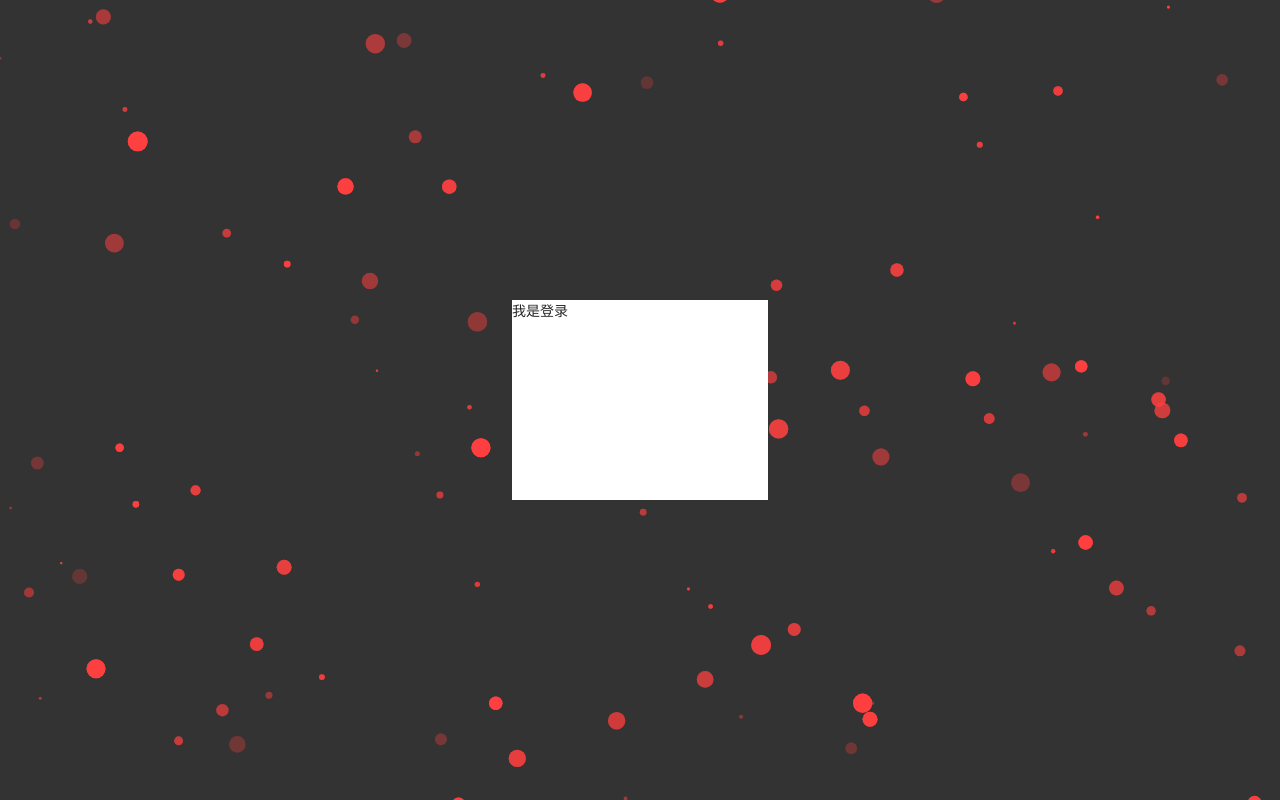
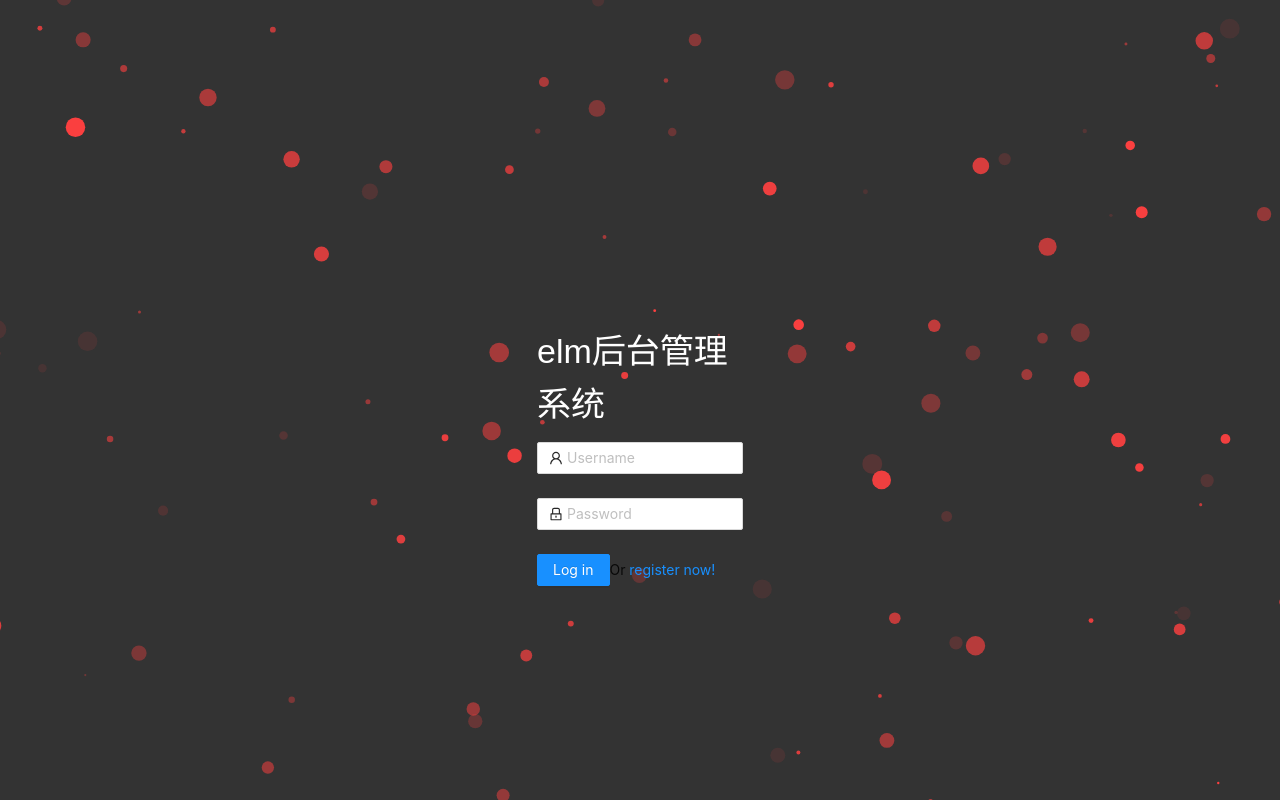
Before and after one commit to David19910306/elm-management, a React (Create React App) app: page /login in a window 1280 px wide. Built offline with nearby package versions, Linux system fonts and the light colour scheme.

Commit message:
登录界面开始，引入antd的less文件有问题

```diff
--- a/config-overrides.js
+++ b/config-overrides.js
@@ -5,7 +5,7 @@ module.exports = override(
   fixBabelImports('import', {
     libraryName: 'antd',
     libraryDirectory: 'es',
-    style: true
+    style: true,
   }),
   addLessLoader({
     lessOptions: {
--- a/package.json
+++ b/package.json
@@ -3,6 +3,7 @@
   "version": "0.1.0",
   "private": true,
   "dependencies": {
+    "@ant-design/icons": "^4.7.0",
     "@testing-library/jest-dom": "^5.16.3",
     "@testing-library/react": "^12.1.4",
     "@testing-library/user-event": "^13.5.0",
@@ -10,6 +11,7 @@
     "@types/node": "^16.11.26",
     "@types/react": "^17.0.43",
     "@types/react-dom": "^17.0.14",
+    "antd": "^4.19.5",
     "babel-plugin-import": "^1.13.3",
     "customize-cra": "^1.0.0",
     "less": "^4.1.2",
--- /dev/null
+++ b/src/App.scss
@@ -0,0 +1 @@
+@import '~antd/dist/antd.css';
--- a/src/App.tsx
+++ b/src/App.tsx
@@ -1,6 +1,8 @@
 import React, {Fragment} from 'react';
 import {Navigate, Route, Routes} from "react-router-dom";
 import Login from "./page/Login";
+
+// import './App.scss'
 
 function App() {
   return (
--- a/src/page/Login/index.scss
+++ b/src/page/Login/index.scss
@@ -7,5 +7,12 @@
   margin: auto;
   width: 20%;
   height: 25%;
-  background-color: #fff;
+  padding: 25px;
+
+  h2 {
+    fontSize: 34px;
+    color: #fff;
+    font-family: Microsoft Yahei, sans-serif;
+    margin-bottom: 10px;
+  }
 }
--- a/src/page/Login/index.tsx
+++ b/src/page/Login/index.tsx
@@ -2,13 +2,46 @@ import React from 'react';
 import Particles from "react-tsparticles";
 import params from "./particleOptions";
 import './index.scss'
+import {Button, Form, Input} from "antd";
+import {LockOutlined, UserOutlined} from "@ant-design/icons";
 
 export default function Login(): JSX.Element {
+
+  // 表单完成验证
+  function onFinish() {
+
+  }
 
   return (
     <div style={{backgroundColor: '#333', height: '100%', overflow: 'hidden'}}>
       <Particles id='login-particles' params={params}/>
-      <div className='login'>我是登录</div>
+      <div className='login'>
+        <h2 style={{fontSize: '34px', color: '#fff'}}>elm后台管理系统</h2>
+        <Form name='normal_login' className='login-form' initialValues={{remembered: true}} onFinish={onFinish}>
+          <Form.Item
+            name="username"
+            rules={[{required: true, message: 'Please input your Username!'}]}
+          >
+            <Input prefix={<UserOutlined className="site-form-item-icon"/>} placeholder="Username"/>
+          </Form.Item>
+          <Form.Item
+            name="password"
+            rules={[{required: true, message: 'Please input your Password!'}]}
+          >
+            <Input
+              prefix={<LockOutlined className="site-form-item-icon"/>}
+              type="password"
+              placeholder="Password"
+            />
+          </Form.Item>
+          <Form.Item>
+            <Button type="primary" htmlType="submit" className="login-form-button">
+              Log in
+            </Button>
+            Or <a href="">register now!</a>
+          </Form.Item>
+        </Form>
+      </div>
     </div>
   )
 }
```
Also changed, not shown: 2 other files (tests, documents, lock files or other folders).
